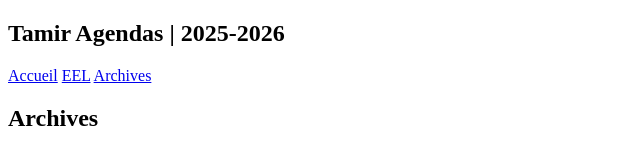
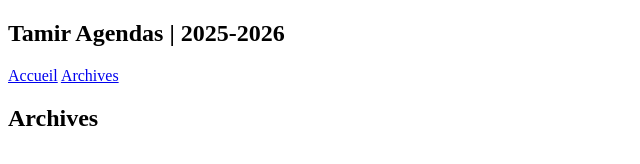
Before and after one commit to TheSilentHack/Tamir-Manager-2025-2026-Edition, a plain HTML site: page archives.html in a window 1280 px wide. Shown: the full height of the page, 0-640 px from the left. Drawn offline with Linux system fonts and the light colour scheme.

Commit message:
Update archives.html

```diff
--- a/archives.html
+++ b/archives.html
@@ -12,7 +12,6 @@
       <nav>
         <h1>Tamir Agendas | 2025-2026</h1>
         <a href="./index.html">Accueil</a>
-        <a href="./eel.html">EEL</a>
         <a href="./archives.html">Archives</a>
       </nav>
     </header>
```
